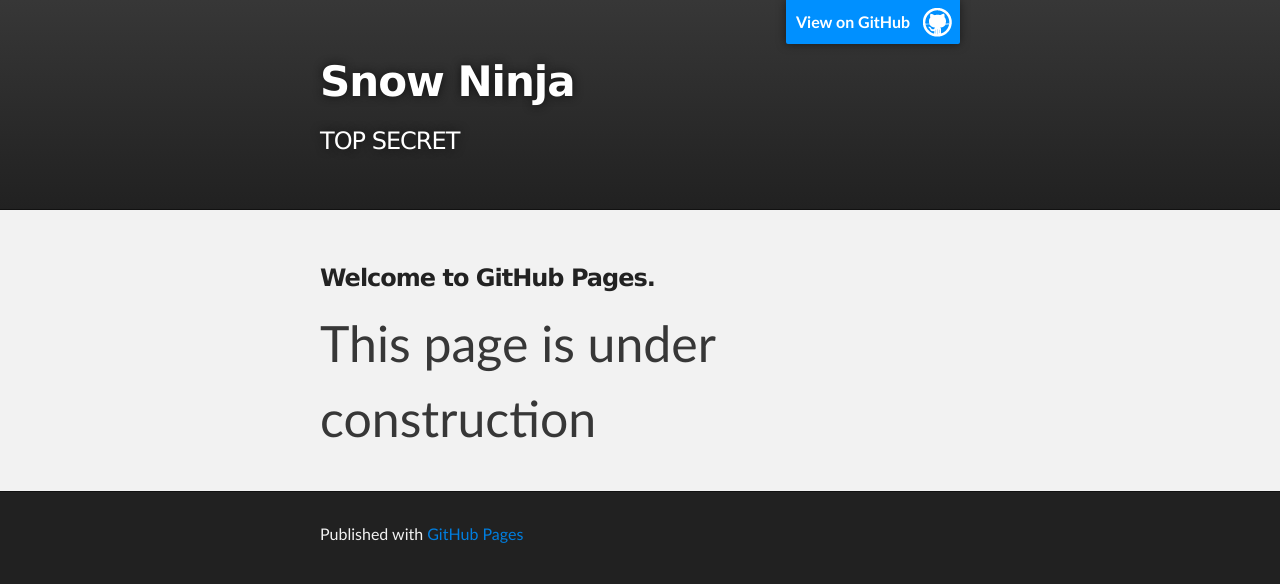
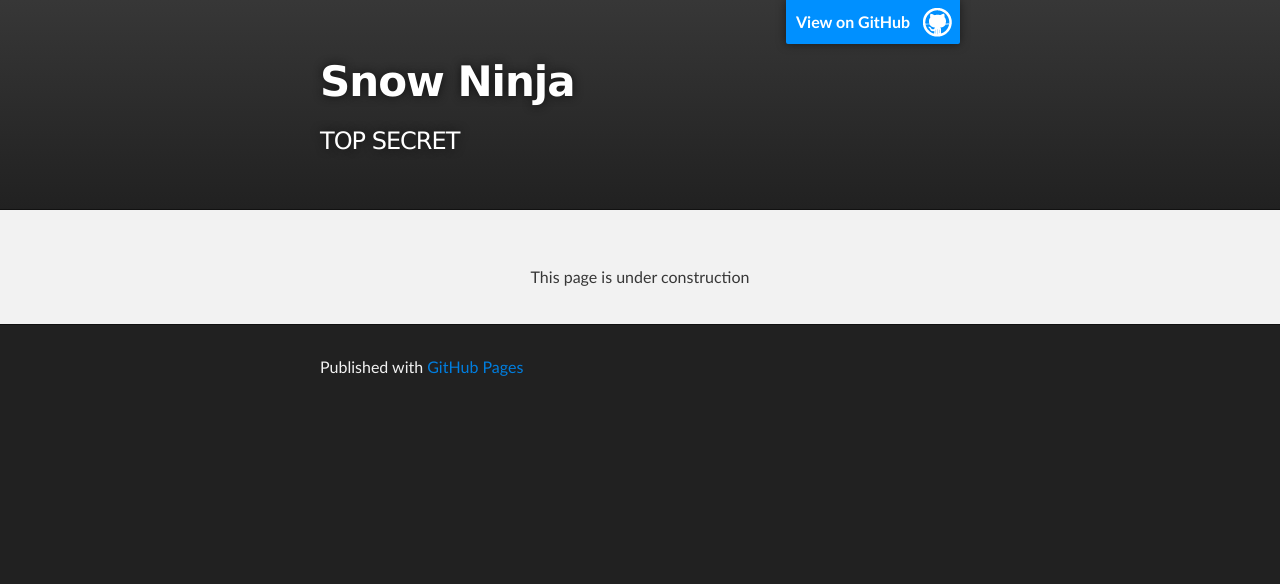
Before and after one commit to SeanNersHoang/snowninja.github.com, a plain HTML site: page index.html in a window 1280 px wide. Drawn offline with Linux system fonts and the light colour scheme.

Commit message:
Update index.html

```diff
--- a/index.html
+++ b/index.html
@@ -27,8 +27,7 @@
     <!-- MAIN CONTENT -->
     <div id="main_content_wrap" class="outer">
       <section id="main_content" class="inner">
-        <h3>Welcome to GitHub Pages.</h3>
-        <p style="font-size:50px"> This page is under construction </p>
+        <p style="font-size:100px"><center> This page is under construction </center></p>
       </section>
     </div>
 
```
